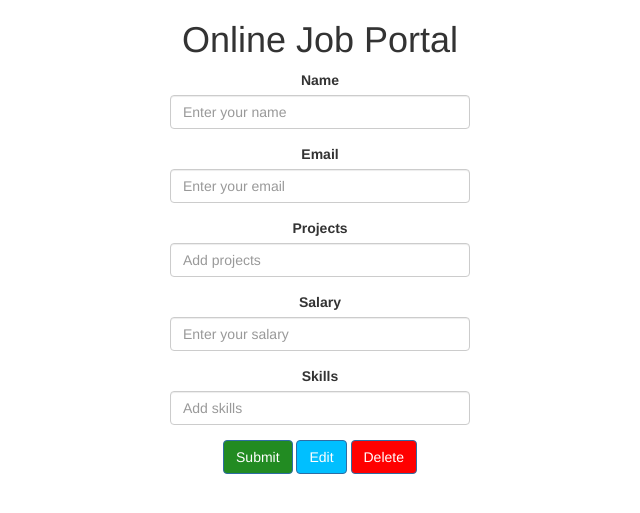
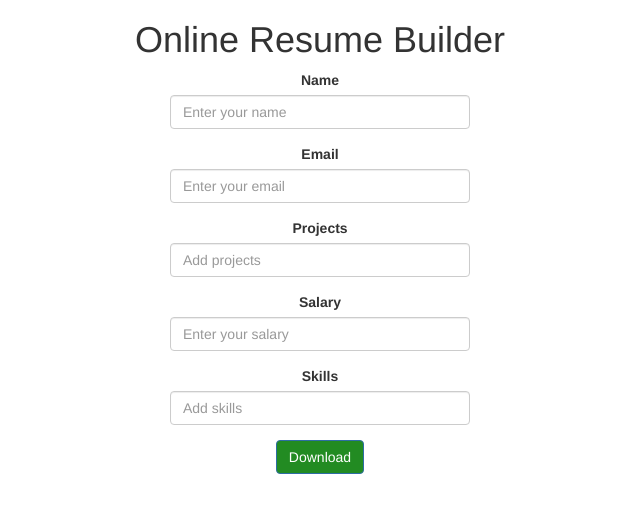
Before and after one commit to someshugar445/Resume_Creator_flask_app, a Flask app: page / in a window 1280 px wide. Shown: the top 513 px of the page, without its empty margins (320-960 px from the left). Run offline with Flask 2, Linux system fonts and the light colour scheme; some libraries are stand-ins or nearby versions.

Commit message:
online resume creator add word docx

```diff
--- a/main.py
+++ b/main.py
@@ -3,10 +3,17 @@
 
 import json
 import os
-from flask import Flask, request, jsonify, render_template
+from flask import Flask, request, jsonify, render_template, redirect, url_for, send_from_directory
 from os.path import join, dirname, realpath
+from docx import Document
 
 app = Flask(__name__, template_folder='template')
+
+
+def delete_paragraph(paragraph):
+    p = paragraph._element
+    p.getparent().remove(p)
+    p._p = p._element = None
 
 
 @app.errorhandler(404)
@@ -14,8 +21,26 @@ def page_not_found(error):
     return 'This page does not exist', 404
 
 
-@app.route("/")
+@app.route('/', methods=['GET', 'POST'])
 def home():
+    if request.method == 'POST' and request.form['submit_button'] == 'Download':
+        print(request.form)
+        resume = os.path.join(app.root_path, 'resume')
+        file_path = os.path.join(resume, "Resume.docx")
+        mydoc = Document(file_path)
+        for paragraph in mydoc.paragraphs:
+            delete_paragraph(paragraph)
+        mydoc.add_heading("Resume", 0)
+        mydoc.add_paragraph(request.form['name'])
+        mydoc.add_paragraph(request.form['email'])
+        mydoc.add_heading("Projects", 1)
+        mydoc.add_paragraph(request.form['projects'])
+        mydoc.add_heading("Skills", 2)
+        mydoc.add_paragraph(request.form['skills'])
+        mydoc.save(file_path)
+
+        return send_from_directory(directory=resume, filename='Resume.docx')
+
     return render_template("home.html")
 
 
@@ -25,7 +50,7 @@ def about():
 
 
 # this is get request
-@app.route('/get', methods=['GET'])
+@app.route('/', methods=['GET'])
 def query_record():
     try:
         name = request.args.get('name')
@@ -77,7 +102,7 @@ def create_record():
     name = request.args.get('name')
     print(name)
 
-    if request.form['submit_button'] == 'Submit':
+    if request.form['submit_button'] == 'Download':
         new_record = request.form
         print(request.form)
         with open('data.txt', 'r') as f:
--- a/template/home.html
+++ b/template/home.html
@@ -10,6 +10,13 @@
 <script src="https://maxcdn.bootstrapcdn.com/bootstrap/3.4.1/js/bootstrap.min.js"></script>
 
 <style>
+  #inp {
+     text-align: center;
+     margin: auto;
+     position: absolute;
+     top: 85%;
+     left: 40%;
+  }
   form {
   text-align: center;
 }
@@ -26,15 +33,17 @@ input {
 </style>
   <head>
     <meta charset="utf-8">
-    <title>Flask Tutorial</title>
+    <title>Resume Creator</title>
   </head>
   <body>
-  <h1>Online Job Portal</h1>
-<form action="/" method="POST" id="form">
+  <h1>Online Resume Builder</h1>
+<form action="/" method="POST" id="form"  enctype="multipart/form-data">
 <div class="input_area">
   <div class="form-group">
     <label>Name</label>
+    <span>
     <input type="text" size="50" class="form-control" id="name" name="name" placeholder="Enter your name">
+    </span>
   </div>
 
   <div class="form-group">
@@ -57,9 +66,7 @@ input {
     <input class="form-control" id="skills" list="skill_list" name="skills" placeholder="Add skills">
   </div>
 
-<button type="submit"  name="submit_button" value="Submit" class="btn btn-primary" style="background-color: forestgreen">Submit</button>
-  <button type="submit"  name="edit_button" value="Submit" class="btn btn-primary" style="background-color: deepskyblue">Edit</button>
-  <button type="submit"  name="delete_button" value="Submit" class="btn btn-primary" style="background-color: red">Delete</button>
+<button type="submit"  name="submit_button" value="Download" class="btn btn-primary" style="background-color: forestgreen">Download</button>
   </div>
 </form>
 <datalist id="skill_list"> <option>Python</option> <option>R</option> <option>SQL</option> </datalist>
```
Also changed, not shown: 1 other file.
